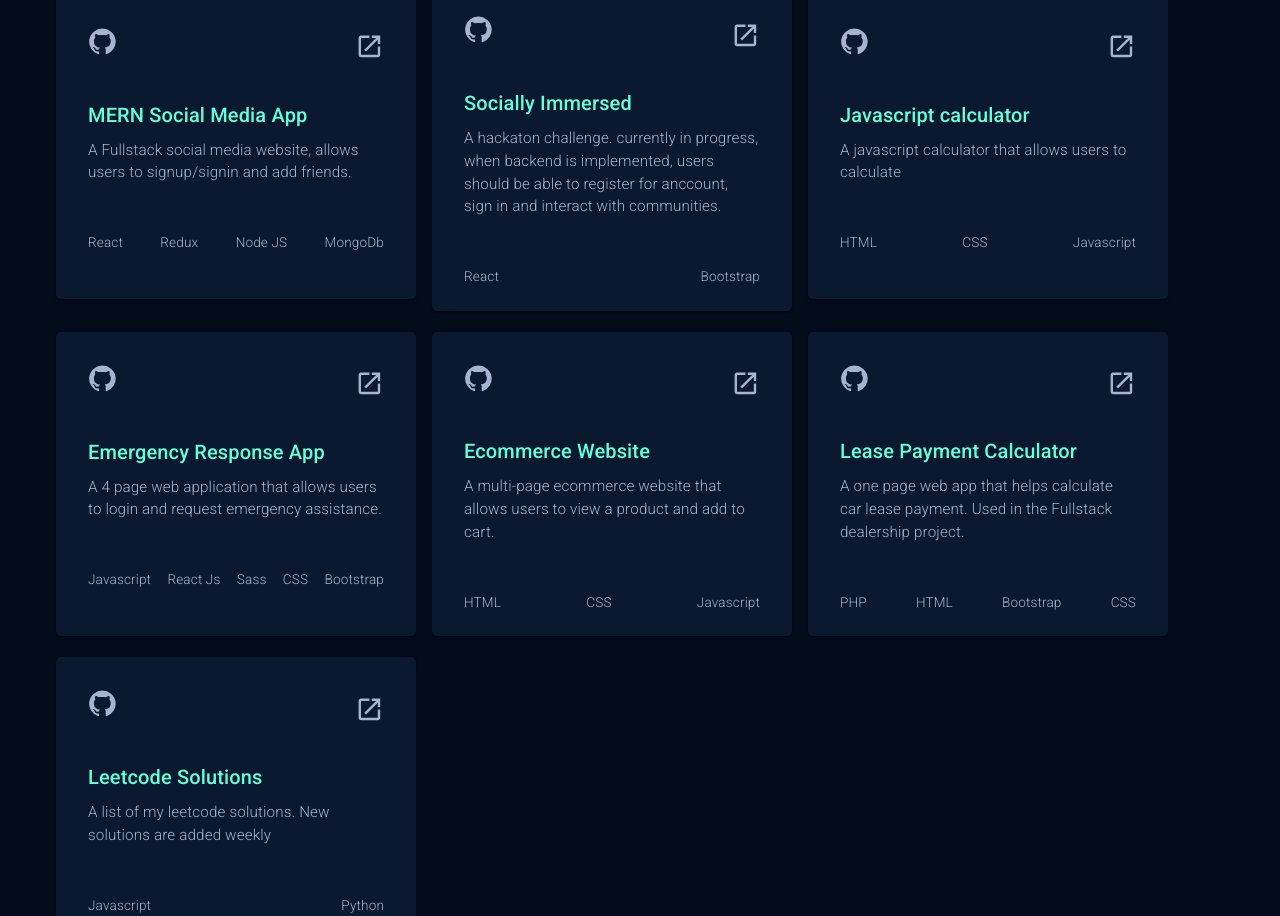
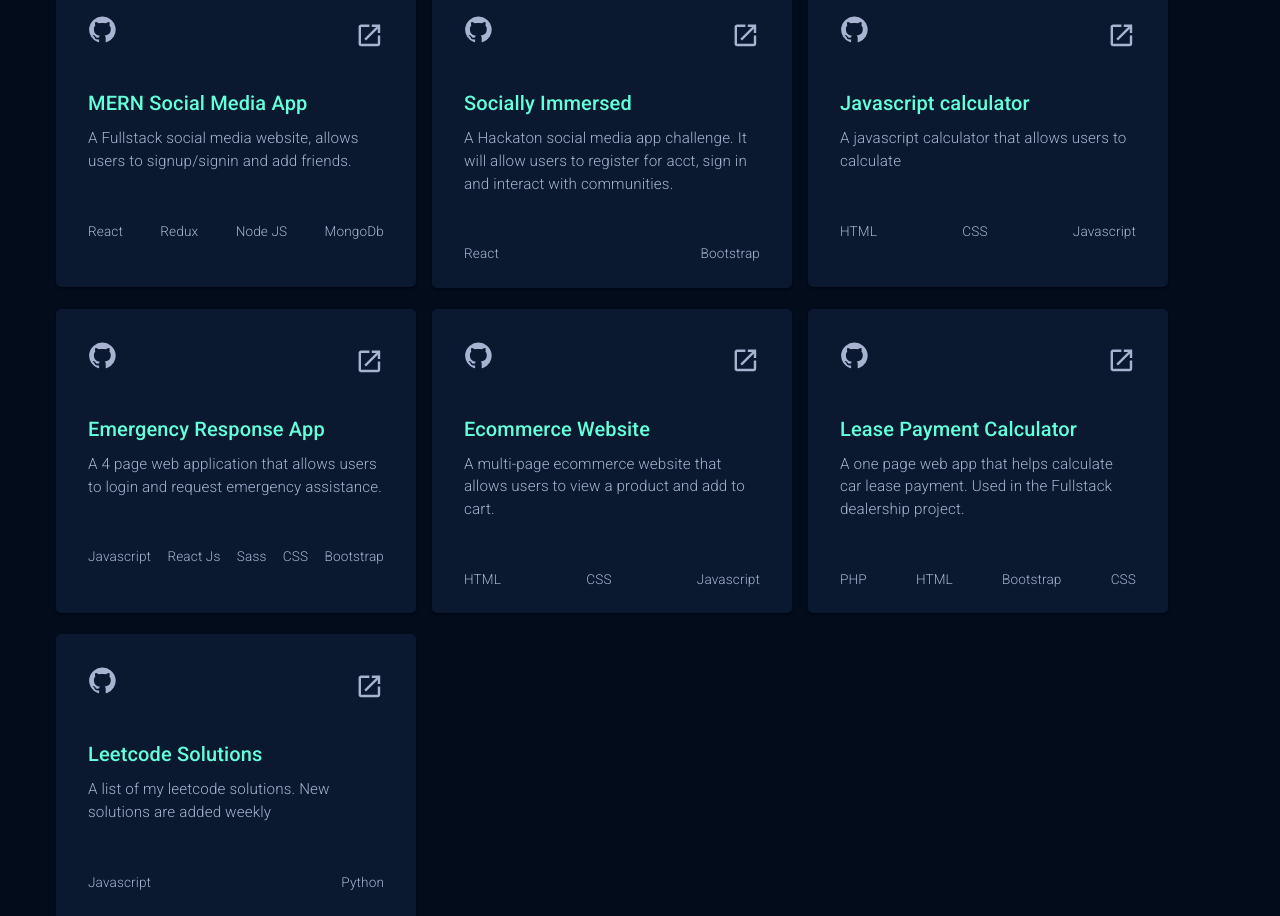
Before and after one commit to JAbsolu/React-portfolio, a React (Create React App) app: page / in a window 1280 px wide. Shown: the part 1441-2357 px from the top of the page. Built offline with nearby package versions, Linux system fonts and the light colour scheme.

Commit message:
update project description

```diff
--- a/src/assets.js
+++ b/src/assets.js
@@ -68,8 +68,8 @@ export const projects = [
       frontendView: "https://socially-immersed-challenge.vercel.app/",
       github: "https://github.com/JAbsolu/Socially-immersed-challenge",
       technology: ["React", "Bootstrap"],
-      description:`A hackaton challenge. currently in progress, when backend is implemented, users
-      should be able to register for anccount, sign in and interact with communities.`,
+      description:`A Hackaton social media app challenge. It will allow users
+      to register for acct, sign in and interact with communities.`,
     },
     {
       name: "Javascript calculator",
```
